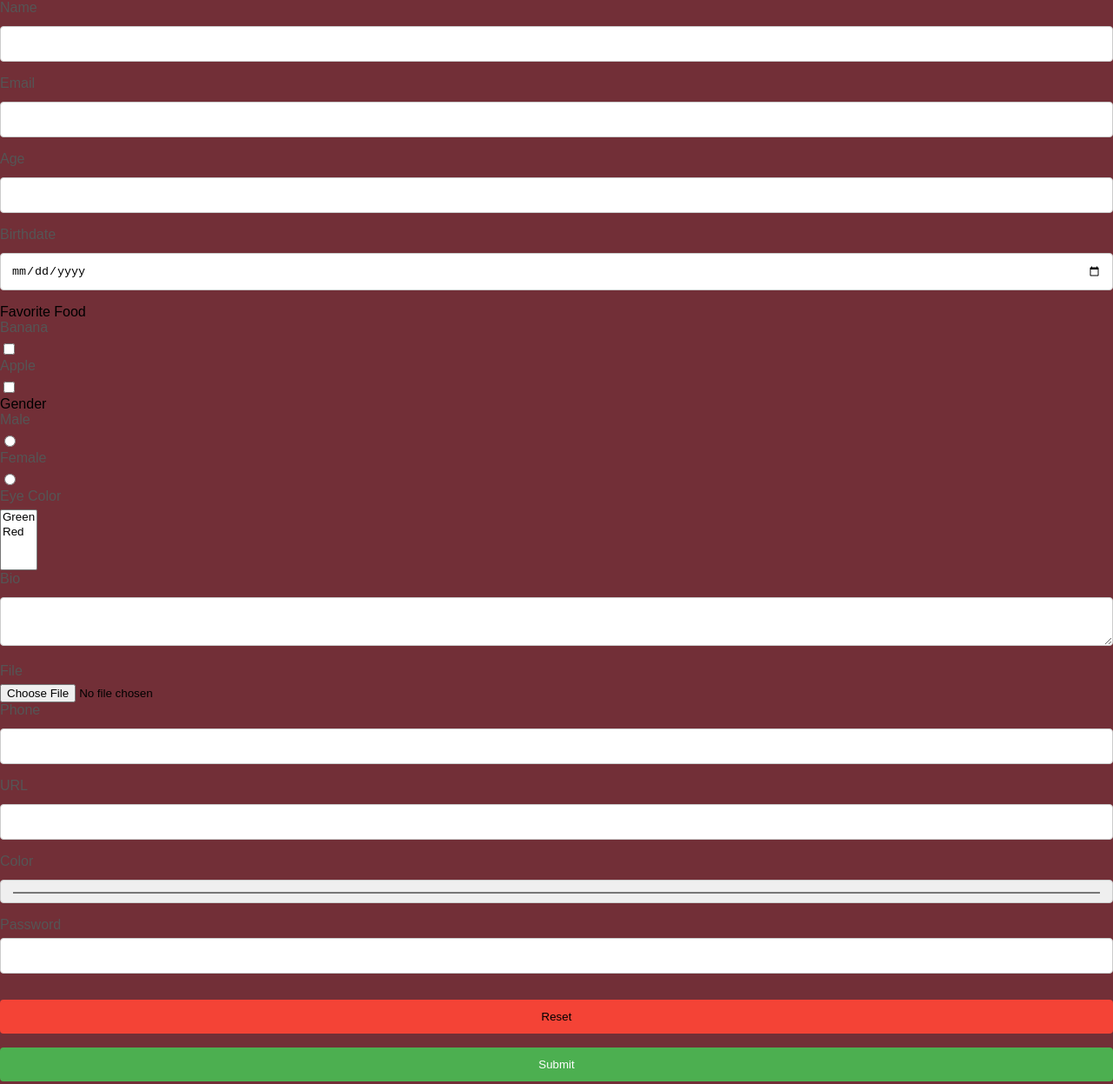
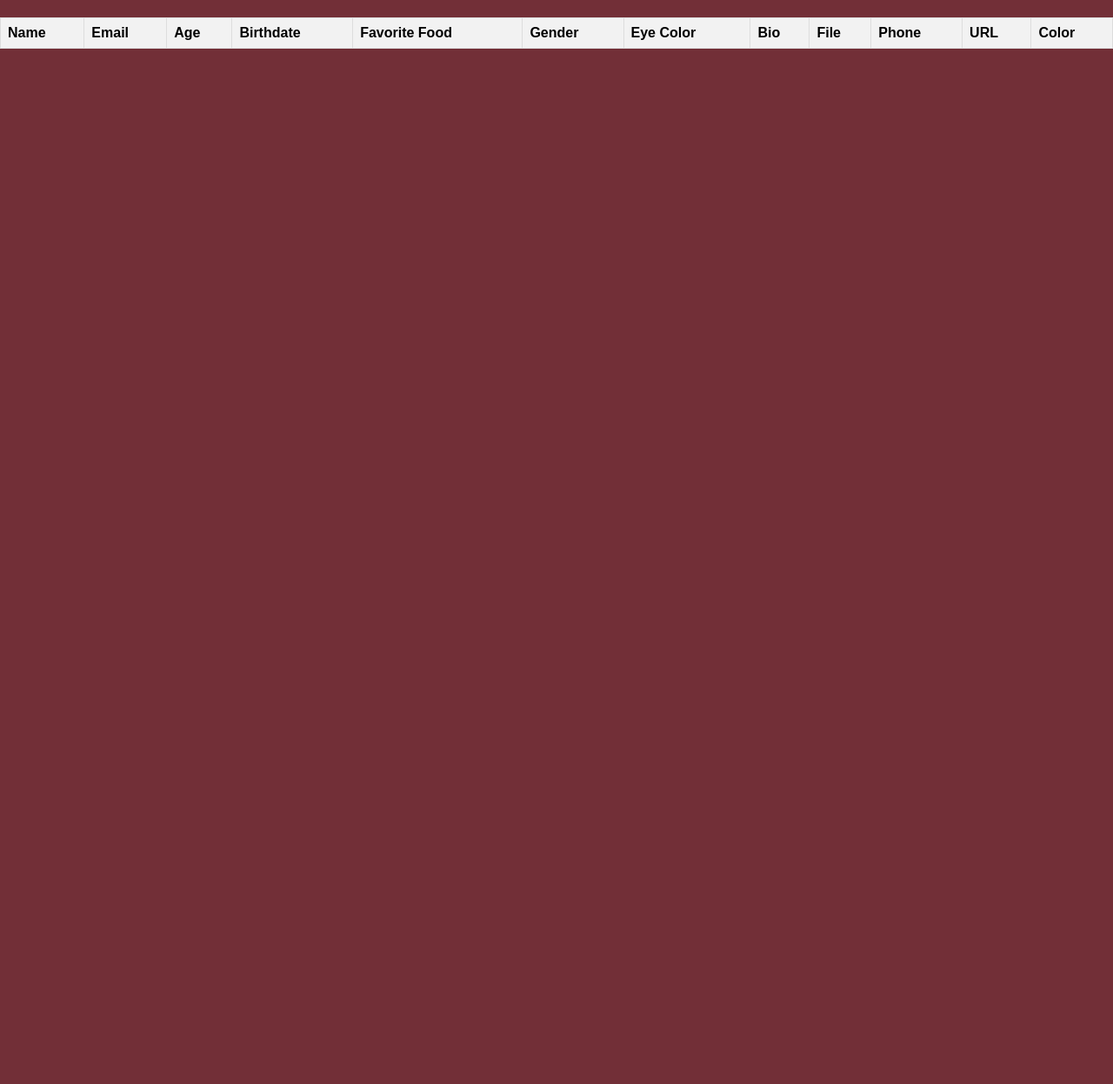
Before and after one commit to Cavera360JM/2D_JavaB, a plain HTML site: page index.html in a window 1280 px wide. Shown: the whole page at 87% size. After the commit the page ends 800 px from the top, so only its background shows below. Drawn offline with Linux system fonts and the light colour scheme.

Commit message:
Update index.html

```diff
--- a/index.html
+++ b/index.html
@@ -3,86 +3,80 @@
 <head>
   <meta charset="UTF-8">
   <meta name="viewport" content="width=device-width, initial-scale=1.0">
-  <title>Login</title>
+  <title>Results</title>
   <link rel="stylesheet" href="index.css">
   <link rel="icon" type="image/x-icon" href="emblema.png">
+  <style>
+    /* Estilo para a tabela */
+    table {
+      width: 100%;
+      border-collapse: collapse;
+      margin-top: 20px;
+    }
+
+    /* Estilo para as células da tabela */
+    th, td {
+      border: 1px solid #ddd;
+      padding: 8px;
+      text-align: left;
+    }
+
+    /* Estilo para as células do cabeçalho da tabela */
+    th {
+      background-color: #f2f2f2;
+    }
+  </style>
+</head>
 <body>
-<form action="results.html" method="GET" enctype="multipart/form-data">
-    <div>
-      <label for="name">Name</label>
-      <input type="text" name="name" id="name" required>
-  </div>
-  <div>
-    <label for="email">Email</label>
-    <input type="email" name="email" id="email" required>
-  </div>
-  <div>
-    <label for="age">Age</label>
-    <input type="number" name="age" id="age" min="1" max="200" step="5">
-  </div>
-  <div>
-    <label for="date">Birthdate</label>
-    <input type="date" name="date" id="date" min="2019-06-10">
-  </div>
-  <div>
-    Favorite Food
-    <div>
-      <label for="banana">Banana</label>
-      <input type="checkbox" name="banana" id="banana">
-    </div>
-    <div>
-      <label for="apple">Apple</label>
-      <input type="checkbox" name="apple" id="apple">
-    </div>
-  </div>
-  <div>
-    Gender
-    <div>
-      <label for="male">Male</label>
-      <input type="radio" name="gender" id="male" value="male">
-    </div>
-    <div>
-      <label for="female">Female</label>
-      <input type="radio" name="gender" id="female" value="female">
-    </div>
-  </div>
-  <div>
-    <label for="eyeColor">Eye Color</label>
-    <select name="eyeColor" id="eyeColor" multiple>
-      <option value="Green">Green</option>
-      <option label="Red" value="Red"></option>
-    </select>
-  </div>
-  <div>
-    <label for="bio">Bio</label>
-    <textarea id="bio" name="bio"></textarea>
-  </div>
-  <input type="hidden" name="hidden" value="hi">
-  <div>
-    <label for="file">File</label>
-    <input id="file" type="file" name="file">
-  </div>
-  <div>
-    <label for="phone">Phone</label>
-    <input type="tel" name="phone" id="phone">
-  </div>
-  <div>
-    <label for="url">URL</label>
-    <input type="url" name="url" id="url">
-  </div>
-  <div>
-    <label for="color">Color</label>
-    <input type="color" name="color" id="color">
-  </div>
-  <div>
-    <label>
-      Password
-      <input type="password" name="password" required>
-    </label>
-  </div>
-  <button type="reset">Reset</button>
-  <button type="submit">Submit</button>
-</form>
-    </body>
-</head>
+  <table id="results-table">
+    <thead>
+      <tr>
+        <th>Name</th>
+        <th>Email</th>
+        <th>Age</th>
+        <th>Birthdate</th>
+        <th>Favorite Food</th>
+        <th>Gender</th>
+        <th>Eye Color</th>
+        <th>Bio</th>
+        <th>File</th>
+        <th>Phone</th>
+        <th>URL</th>
+        <th>Color</th>
+      </tr>
+    </thead>
+    <tbody>
+      <!-- Os dados do formulário serão inseridos aqui dinamicamente -->
+    </tbody>
+  </table>
+
+  <script>
+    // Função para capturar os dados do formulário e gerar a tabela
+    function generateTable() {
+      var form = document.forms[0];
+      var tableBody = document.querySelector('#results-table tbody');
+      var newRow = tableBody.insertRow();
+
+      // Adiciona as células com os valores dos campos do formulário
+      newRow.insertCell().textContent = form.name.value;
+      newRow.insertCell().textContent = form.email.value;
+      newRow.insertCell().textContent = form.age.value;
+      newRow.insertCell().textContent = form.date.value;
+      newRow.insertCell().textContent = (form.banana.checked ? 'Banana ' : '') + (form.apple.checked ? 'Apple' : '');
+      newRow.insertCell().textContent = form.gender.value;
+      newRow.insertCell().textContent = Array.from(form.eyeColor.selectedOptions).map(option => option.value).join(', ');
+      newRow.insertCell().textContent = form.bio.value;
+      newRow.insertCell().textContent = form.file.value.split('\\').pop(); // Exibe apenas o nome do arquivo, sem o caminho completo
+      newRow.insertCell().textContent = form.phone.value;
+      newRow.insertCell().textContent = form.url.value;
+      newRow.insertCell().textContent = form.color.value;
+    }
+
+    // Chama a função para gerar a tabela quando o formulário for enviado
+    document.querySelector('form').addEventListener('submit', function(event) {
+      event.preventDefault(); // Impede o envio do formulário
+      generateTable(); // Chama a função para gerar a tabela
+    });
+  </script>
+</body>
 </html>
```
